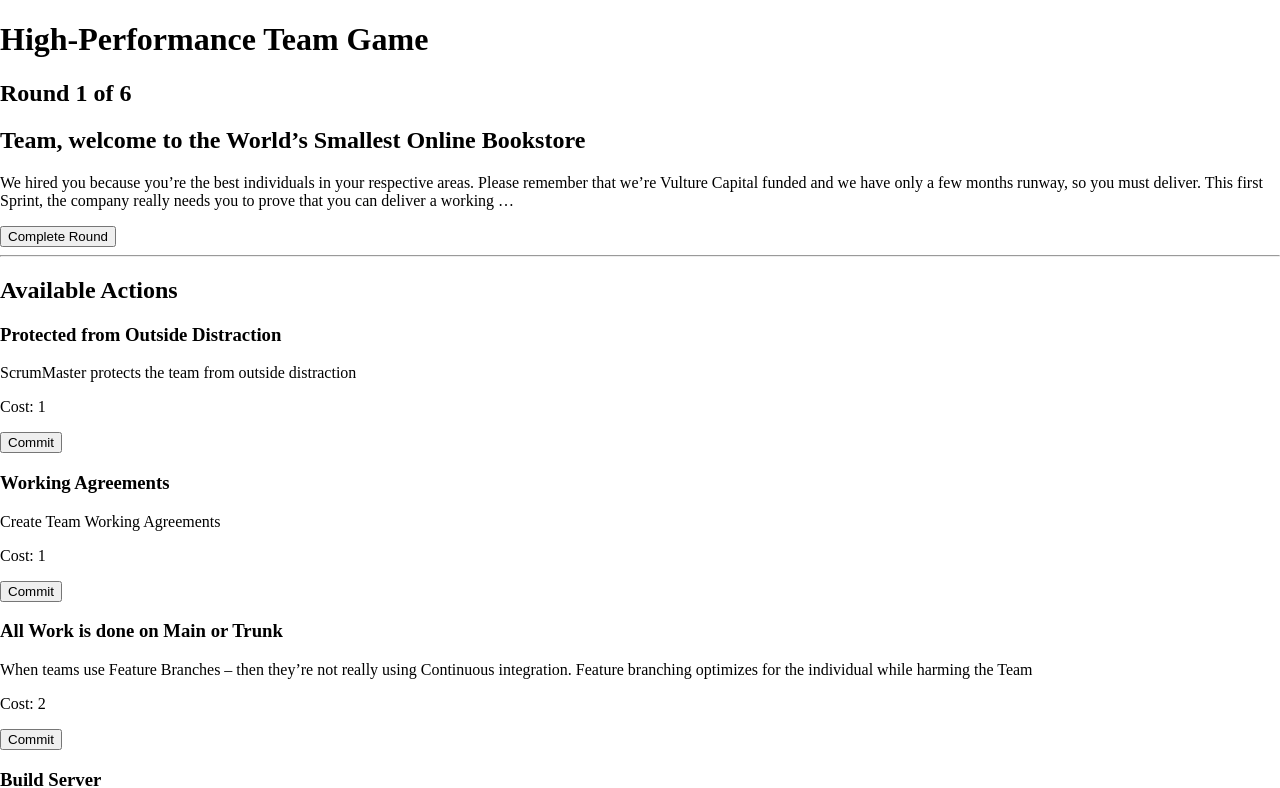
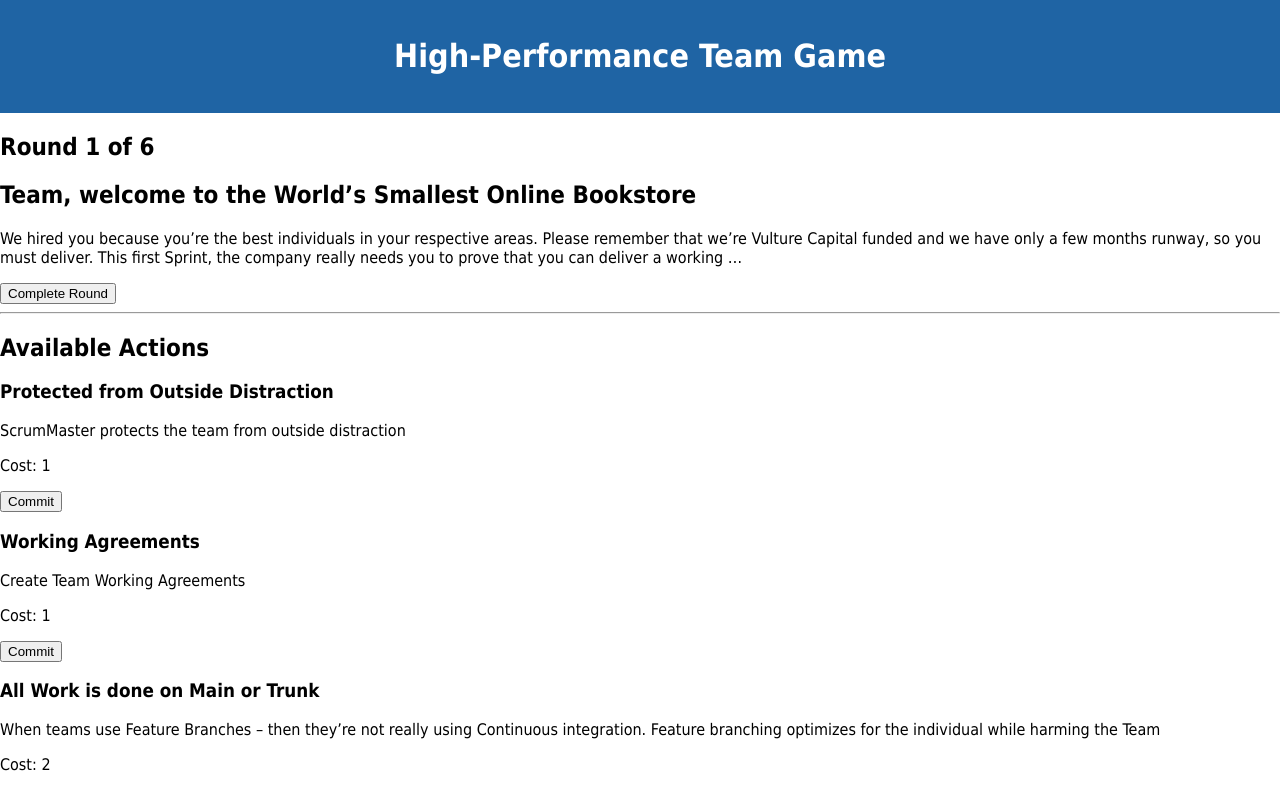
Before and after one commit to mlevison/high-performance-teams-game, a React (Create React App) app: page / in a window 1280 px wide. Shown: the top 788 px of the page. Built offline with nearby package versions, Linux system fonts and the light colour scheme.

Commit message:
feat(UI): implement header

```diff
--- a/src/App.tsx
+++ b/src/App.tsx
@@ -1,14 +1,14 @@
 import React from 'react';
 import { useAppState } from './state';
 import { TOTAL_ROUNDS } from './constants';
-import { Results, Actions, Round, Status } from './components';
+import { Results, Actions, Round, Status, Header } from './components';
 
 export default function App() {
   const [state, dispatch] = useAppState();
 
   return (
     <>
-      <h1>High-Performance Team Game </h1>
+      <Header />
       {state.currentRound.number > TOTAL_ROUNDS ? (
         <Results storiesCompleted={state.result.storiesCompleted} />
       ) : (
--- /dev/null
+++ b/src/components/Header.module.css
@@ -0,0 +1,9 @@
+.header {
+  padding: 1rem;
+  color: white;
+  background: #1f64a4;
+}
+
+.header h1 {
+  text-align: center;
+}
--- /dev/null
+++ b/src/components/Header.tsx
@@ -0,0 +1,10 @@
+import React from 'react';
+import styles from './Header.module.css';
+
+export default function Header() {
+  return (
+    <div className={styles.header}>
+      <h1>High-Performance Team Game </h1>
+    </div>
+  );
+}
--- a/src/components/index.ts
+++ b/src/components/index.ts
@@ -2,3 +2,4 @@ export { default as Results } from './Results';
 export { default as Round } from './Round';
 export { default as Actions } from './Actions';
 export { default as Status } from './Status';
+export { default as Header } from './Header';
--- a/src/global.css
+++ b/src/global.css
@@ -1,3 +1,4 @@
 body {
   margin: 0;
+  font-family: 'Tahoma', 'Helvetica Neue', Helvetica, Arial, sans-serif;
 }
```
